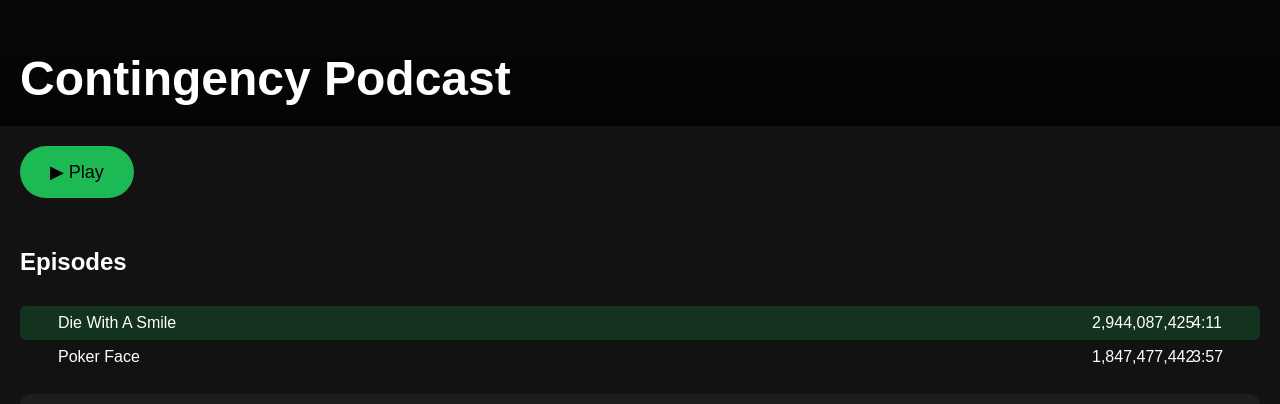
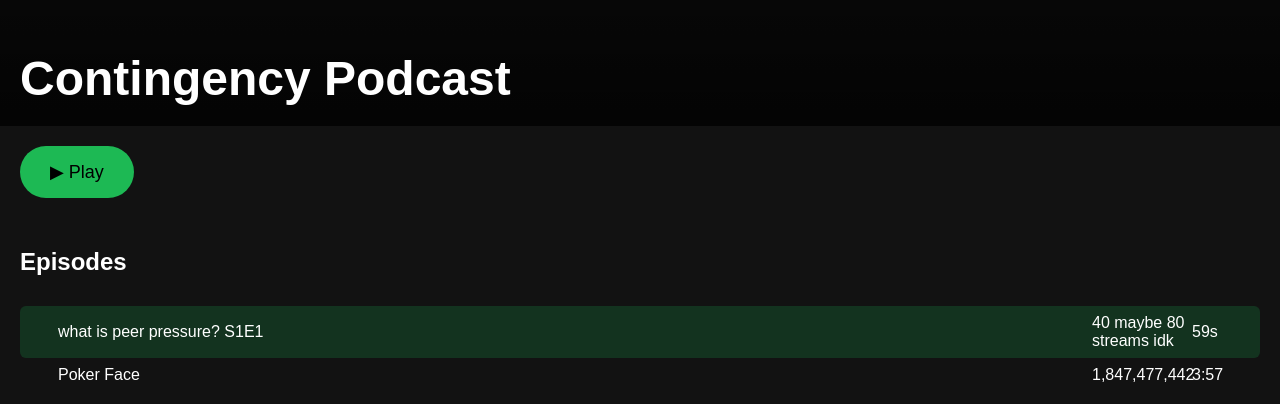
Before and after one commit to Texteer/spoootify, a plain HTML site: page index.html in a window 1280 px wide. Shown: the part 214-618 px from the top of the page. Drawn offline with Linux system fonts and the light colour scheme.

Commit message:
Update index.html

```diff
--- a/index.html
+++ b/index.html
@@ -198,9 +198,9 @@
 <script>
 const songs = [
   {
-    title: "Die With A Smile",
-    streams: "2,944,087,425",
-    length: "4:11",
+    title: "what is peer pressure? S1E1",
+    streams: "40 maybe 80 streams idk",
+    length: "59s",
     cover: "assets/cover1.jpg",
     file: "assets/song1.mp3"
   },
```
